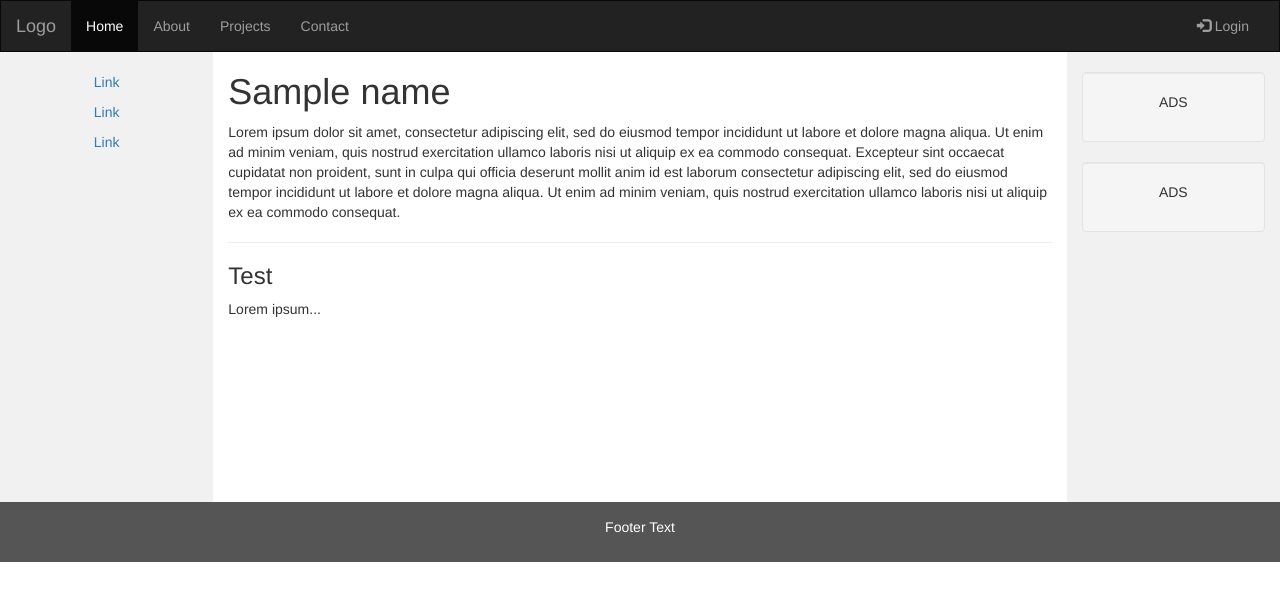
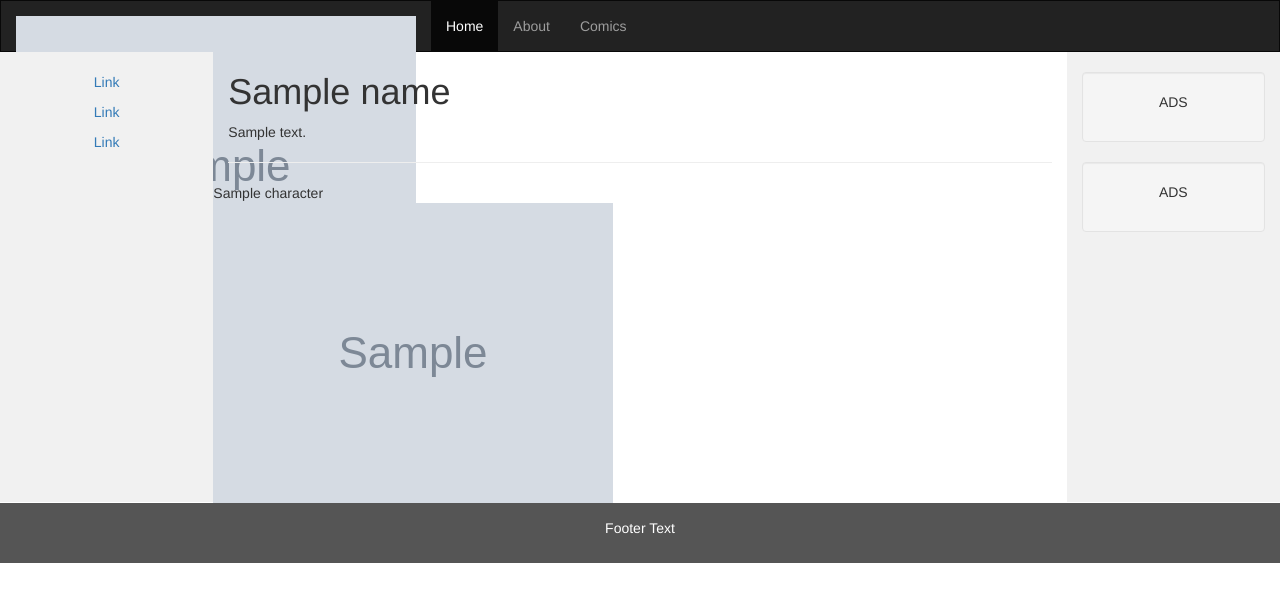
Before and after one commit to MicFrohlich/MarvelAPIFlaskTest, a Python web app: template test_flask_app_version/templates/index.html in a window 1280 px wide. Shown: the top 602 px of the page. Run offline with Jinja, Linux system fonts and the light colour scheme; the template is opened without the code that fills it: most values are stand-ins (such as "Sample title", 1, 10 or a date in 2020); grey boxes marked "Sample" are stand-in pictures; some libraries are stand-ins or nearby versions.

Commit message:
feat: get basic skeleton out the door

```diff
--- a/test_flask_app_version/templates/index.html
+++ b/test_flask_app_version/templates/index.html
@@ -62,21 +62,13 @@
             <span class="icon-bar"></span>
             <span class="icon-bar"></span>
           </button>
-          <a class="navbar-brand" href="#">Logo</a>
+          <a class="navbar-brand" href="#"><img src="{{char_thumbnail}}" /></a>
         </div>
         <div class="collapse navbar-collapse" id="myNavbar">
           <ul class="nav navbar-nav">
             <li class="active"><a href="#">Home</a></li>
             <li><a href="#">About</a></li>
-            <li><a href="#">Projects</a></li>
-            <li><a href="#">Contact</a></li>
-          </ul>
-          <ul class="nav navbar-nav navbar-right">
-            <li>
-              <a href="#"
-                ><span class="glyphicon glyphicon-log-in"></span> Login</a
-              >
-            </li>
+            <li><a href="#">Comics</a></li>
           </ul>
         </div>
       </div>
@@ -91,20 +83,14 @@
         </div>
         <div class="col-sm-8 text-left">
           <h1>{{name}}</h1>
-          <p>
-            Lorem ipsum dolor sit amet, consectetur adipiscing elit, sed do
-            eiusmod tempor incididunt ut labore et dolore magna aliqua. Ut enim
-            ad minim veniam, quis nostrud exercitation ullamco laboris nisi ut
-            aliquip ex ea commodo consequat. Excepteur sint occaecat cupidatat
-            non proident, sunt in culpa qui officia deserunt mollit anim id est
-            laborum consectetur adipiscing elit, sed do eiusmod tempor
-            incididunt ut labore et dolore magna aliqua. Ut enim ad minim
-            veniam, quis nostrud exercitation ullamco laboris nisi ut aliquip ex
-            ea commodo consequat.
-          </p>
+          <p>{{ story_desc }}</p>
           <hr />
-          <h3>Test</h3>
-          <p>Lorem ipsum...</p>
+          {% for char_name, thumbnail in characters.items() %}
+          <div class="row">
+            <div class="column">{{char_name}}</div>
+            <div class="column"><img src="{{thumbnail}}" /></div>
+          </div>
+          {% endfor %}
         </div>
         <div class="col-sm-2 sidenav">
           <div class="well">
```
Also changed, not shown: test_flask_app_version/app.py (+35 -25 lines), test_flask_app_version/custom_functions.py (added, +52 -0 lines).
